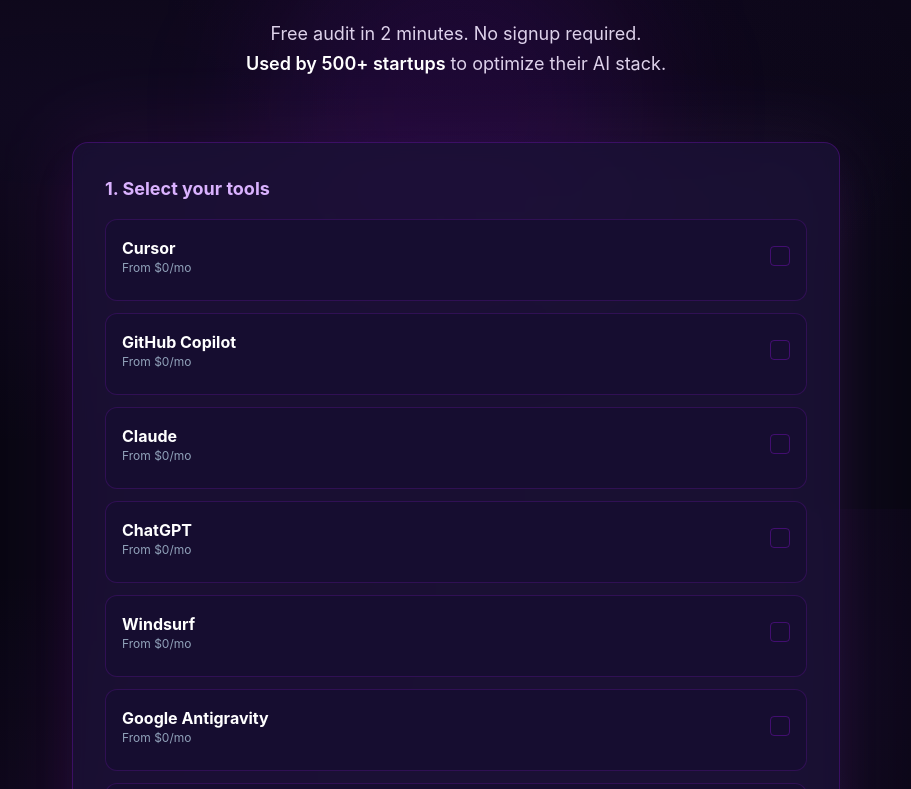
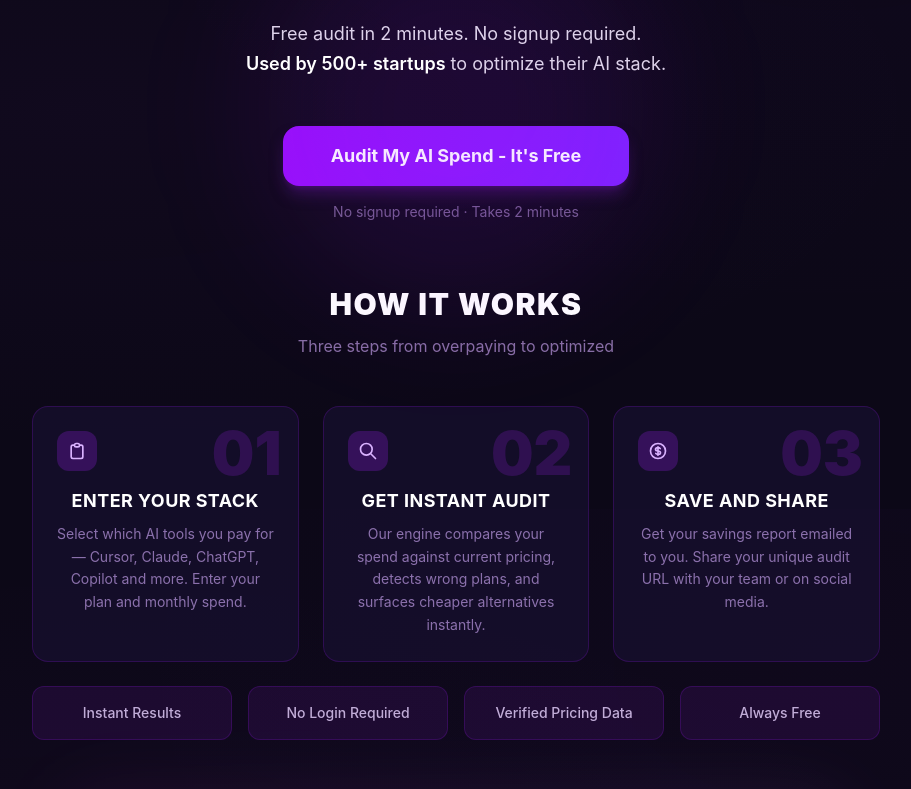
Before and after one commit to ujjwalv01/spendlens, a Next.js app: page / in a window 1280 px wide. Shown: the part 291-1080 px from the top of the page, without its empty margins (184-1095 px from the left). Built offline with nearby package versions, Linux system fonts and the light colour scheme.

Commit message:
fix: purple theme on results page

```diff
--- a/app/globals.css
+++ b/app/globals.css
@@ -20,10 +20,10 @@
 }
 
 body {
-  background-color: #080612;
+  background-color: #0c0817;
   background-image:
-    radial-gradient(ellipse at 20% 50%, rgba(120, 40, 200, 0.08) 0%, transparent 60%),
-    radial-gradient(ellipse at 80% 20%, rgba(100, 20, 180, 0.06) 0%, transparent 50%);
+    radial-gradient(ellipse at 20% 50%, rgba(120, 40, 200, 0.04) 0%, transparent 60%),
+    radial-gradient(ellipse at 80% 20%, rgba(100, 20, 180, 0.03) 0%, transparent 50%);
   background-repeat: no-repeat;
   background-attachment: fixed;
   color: white;
--- a/app/page.tsx
+++ b/app/page.tsx
@@ -1,5 +1,6 @@
+'use client'
+
 import SpendForm from '@/components/SpendForm'
-
 export default function Home() {
   return (
     <div className="min-h-screen text-white selection:bg-fuchsia-500/30 bg-transparent relative overflow-hidden">
@@ -14,7 +15,7 @@
           </div>
           <div className="flex gap-6 text-sm font-medium">
             <a href="#" className="text-purple-300/70 hover:text-purple-200">Pricing Data</a>
-            <a href="#" className="text-purple-300/70 hover:text-purple-200">About</a>
+            <a href="#how-it-works" className="text-purple-300/70 hover:text-purple-200">How It Works</a>
           </div>
         </div>
       </nav>
@@ -37,10 +38,91 @@
             </p>
           </div>
 
+          <div className="flex flex-col items-center gap-4 mb-16">
+            <button
+              onClick={() => document.getElementById('audit-form')
+                ?.scrollIntoView({ behavior: 'smooth' })}
+              className="bg-gradient-to-r from-purple-600 to-violet-600 hover:from-purple-500 hover:to-violet-500 text-white font-bold py-4 px-12 rounded-2xl text-lg shadow-lg shadow-purple-900/50 transition-all duration-200 hover:scale-105"
+            >
+              Audit My AI Spend - It&apos;s Free
+            </button>
+            <p className="text-purple-300/50 text-sm">
+              No signup required · Takes 2 minutes
+            </p>
+          </div>
+          <section id="how-it-works" className="max-w-5xl mx-auto px-6 mb-16">
+            <div className="text-center mb-12">
+              <h2 className="text-3xl font-black text-white uppercase tracking-wider mb-3">
+                How It Works
+              </h2>
+              <p className="text-purple-300/60">
+                Three steps from overpaying to optimized
+              </p>
+            </div>
 
+            <div className="grid grid-cols-1 md:grid-cols-3 gap-6">
+              <div className="bg-[#1a1135]/60 border border-purple-800/30 rounded-2xl p-6 relative hover:border-purple-600/50 transition-all duration-300 group">
+                <span className="absolute top-4 right-4 text-6xl font-black text-purple-900/40">01</span>
+                <div className="bg-purple-900/50 w-10 h-10 rounded-xl flex items-center justify-center mb-4">
+                  <svg className="w-5 h-5 text-purple-300" fill="none" stroke="currentColor" viewBox="0 0 24 24">
+                    <path strokeLinecap="round" strokeLinejoin="round" strokeWidth={2} d="M9 5H7a2 2 0 00-2 2v12a2 2 0 002 2h10a2 2 0 002-2V7a2 2 0 00-2-2h-2M9 5a2 2 0 002 2h2a2 2 0 002-2M9 5a2 2 0 012-2h2a2 2 0 012 2" />
+                  </svg>
+                </div>
+                <h3 className="text-white font-bold text-lg uppercase tracking-wide mb-2">
+                  Enter Your Stack
+                </h3>
+                <p className="text-purple-300/60 text-sm leading-relaxed">
+                  Select which AI tools you pay for — Cursor, Claude, ChatGPT, Copilot and more. Enter your plan and monthly spend.
+                </p>
+              </div>
+
+              <div className="bg-[#1a1135]/60 border border-purple-800/30 rounded-2xl p-6 relative hover:border-purple-600/50 transition-all duration-300 group">
+                <span className="absolute top-4 right-4 text-6xl font-black text-purple-900/40">02</span>
+                <div className="bg-purple-900/50 w-10 h-10 rounded-xl flex items-center justify-center mb-4">
+                  <svg className="w-5 h-5 text-purple-300" fill="none" stroke="currentColor" viewBox="0 0 24 24">
+                    <path strokeLinecap="round" strokeLinejoin="round" strokeWidth={2} d="M21 21l-6-6m2-5a7 7 0 11-14 0 7 7 0 0114 0z" />
+                  </svg>
+                </div>
+                <h3 className="text-white font-bold text-lg uppercase tracking-wide mb-2">
+                  Get Instant Audit
+                </h3>
+                <p className="text-purple-300/60 text-sm leading-relaxed">
+                  Our engine compares your spend against current pricing, detects wrong plans, and surfaces cheaper alternatives instantly.
+                </p>
+              </div>
+
+              <div className="bg-[#1a1135]/60 border border-purple-800/30 rounded-2xl p-6 relative hover:border-purple-600/50 transition-all duration-300 group">
+                <span className="absolute top-4 right-4 text-6xl font-black text-purple-900/40">03</span>
+                <div className="bg-purple-900/50 w-10 h-10 rounded-xl flex items-center justify-center mb-4">
+                  <svg className="w-5 h-5 text-purple-300" fill="none" stroke="currentColor" viewBox="0 0 24 24">
+                    <path strokeLinecap="round" strokeLinejoin="round" strokeWidth={2} d="M12 8c-1.657 0-3 .895-3 2s1.343 2 3 2 3 .895 3 2-1.343 2-3 2m0-8c1.11 0 2.08.402 2.599 1M12 8V7m0 1v8m0 0v1m0-1c-1.11 0-2.08-.402-2.599-1M21 12a9 9 0 11-18 0 9 9 0 0118 0z" />
+                  </svg>
+                </div>
+                <h3 className="text-white font-bold text-lg uppercase tracking-wide mb-2">
+                  Save and Share
+                </h3>
+                <p className="text-purple-300/60 text-sm leading-relaxed">
+                  Get your savings report emailed to you. Share your unique audit URL with your team or on social media.
+                </p>
+              </div>
+            </div>
+
+            <div className="grid grid-cols-2 md:grid-cols-4 gap-4 mt-6">
+              {[
+                'Instant Results',
+                'No Login Required',
+                'Verified Pricing Data',
+                'Always Free',
+              ].map((feature) => (
+                <div key={feature} className="bg-purple-900/20 border border-purple-800/30 rounded-xl p-4 flex items-center justify-center">
+                  <span className="text-purple-200/80 text-sm font-medium text-center">{feature}</span>
+                </div>
+              ))}
+            </div>
+          </section>
 
           {/* Audit Container */}
-          <div className="mt-16 relative mx-auto max-w-3xl">
+          <div id="audit-form" className="mt-16 relative mx-auto max-w-3xl">
             <div className="absolute -inset-1 bg-gradient-to-r from-fuchsia-500/20 to-purple-400/20 blur-2xl rounded-3xl opacity-50 -z-10" />
             <div className="bg-[#1a1135]/80 backdrop-blur-sm border border-purple-800/40 rounded-2xl p-8 shadow-2xl shadow-purple-900/20 text-left relative">
               <SpendForm />
--- a/components/EmailCapture.tsx
+++ b/components/EmailCapture.tsx
@@ -89,7 +89,7 @@
               <path strokeLinecap="round" strokeLinejoin="round" strokeWidth={2} d="M9 17v-2m3 2v-4m3 4v-6m2 10H7a2 2 0 01-2-2V5a2 2 0 012-2h5.586a1 1 0 01.707.293l5.414 5.414a1 1 0 01.293.707V19a2 2 0 01-2 2z" />
             </svg>
           </div>
-          <h2 className="text-2xl font-bold text-white mb-2">Get your full report 📊</h2>
+          <h2 className="text-2xl font-bold text-white mb-2">Get your full report</h2>
           <p className="text-slate-400 text-sm">
             Save your audit results and get personalized savings tips delivered to your inbox.
           </p>
```
Also changed, not shown: app/audit/page.tsx (+27 -27 lines).
